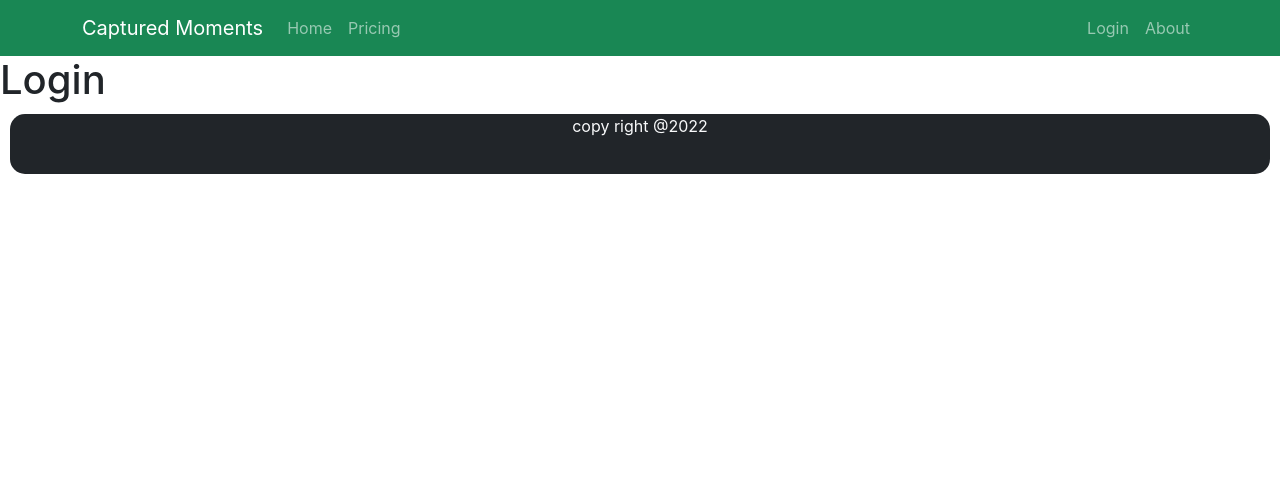
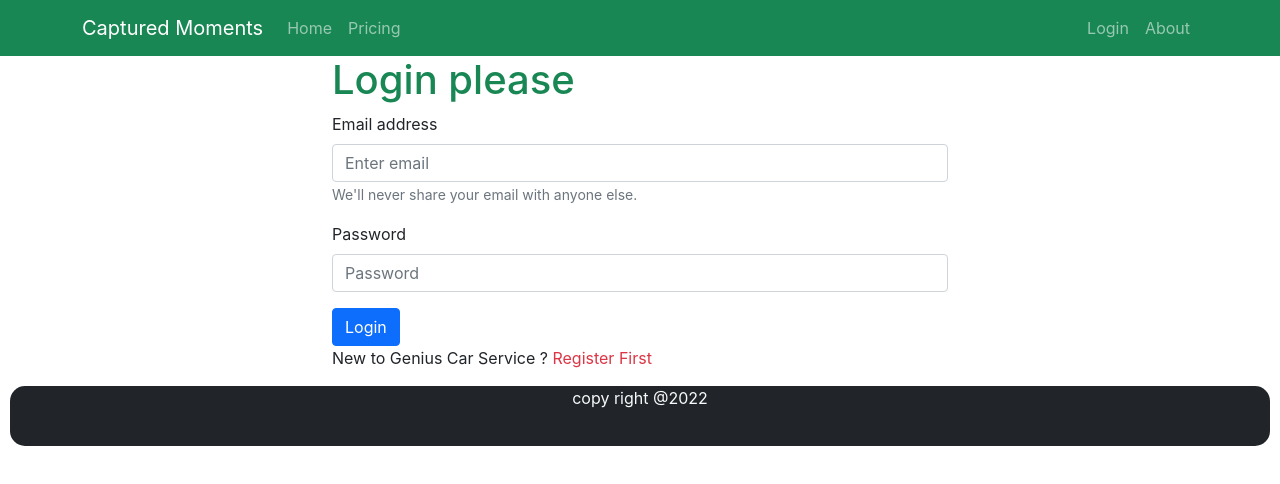
Before and after one commit to Soyebmahir/Independent-Service-Provider, a React (Create React App) app: page /login in a window 1280 px wide. Shown: the top 484 px of the page. Built offline with nearby package versions, Linux system fonts and the light colour scheme.

Commit message:
create react bootstrap form for login

```diff
--- a/src/App.js
+++ b/src/App.js
@@ -5,6 +5,7 @@
 import Checkout from './component/Checkout/Checkout';
 import Home from './component/Home/Home/Home';
 import Login from './component/Login/Login';
+import Register from './component/Register/Register';
 import RequireAuth from './component/RequireAuth/RequireAuth';
 import Footer from './Shared/Footer/Footer';
 import Header from './Shared/Header/Header';
@@ -22,6 +23,8 @@
           </RequireAuth>
         }></Route>
         <Route path="/login" element={<Login></Login>}></Route>
+        <Route path="/register" element={<Register></Register>}></Route>
+
         <Route path="/about" element={<About></About>}></Route>
 
       </Routes>
--- a/src/component/Login/Login.js
+++ b/src/component/Login/Login.js
@@ -1,9 +1,43 @@
-import React from 'react';
+import React, { useRef } from 'react';
+import { Button, Form } from 'react-bootstrap';
+import { Link, useNavigate } from 'react-router-dom';
 
 const Login = () => {
+    const emailRef = useRef('')
+    const passwordRef = useRef('')
+    const nevigate = useNavigate();
+    const handleFormSubmit = (event) => {
+        event.preventDefault()
+        const email = emailRef.current.value
+        const password = passwordRef.current.value
+        console.log(email, password);
+    }
+
+    const navigateRegister = (event) => {
+        nevigate('/register')
+    }
     return (
-        <div>
-            <h1>Login</h1>
+        <div className='container w-50 mx-auto'>
+            <h1 className='text-success'>Login please</h1>
+            <Form onSubmit={handleFormSubmit}>
+                <Form.Group className="mb-3" controlId="formBasicEmail">
+                    <Form.Label>Email address</Form.Label>
+                    <Form.Control ref={emailRef} type="email" placeholder="Enter email" />
+                    <Form.Text className="text-muted">
+                        We'll never share your email with anyone else.
+                    </Form.Text>
+                </Form.Group>
+
+                <Form.Group className="mb-3" controlId="formBasicPassword">
+                    <Form.Label>Password</Form.Label>
+                    <Form.Control ref={passwordRef} type="password" placeholder="Password" />
+                </Form.Group>
+
+                <Button variant="primary" type="submit">
+                    Login
+                </Button>
+            </Form>
+            <p>New to Genius Car Service ? <Link to={"/register"} className='text-danger pe-auto text-decoration-none' onClick={navigateRegister}>Register First</Link ></p>
         </div>
     );
 };
```
